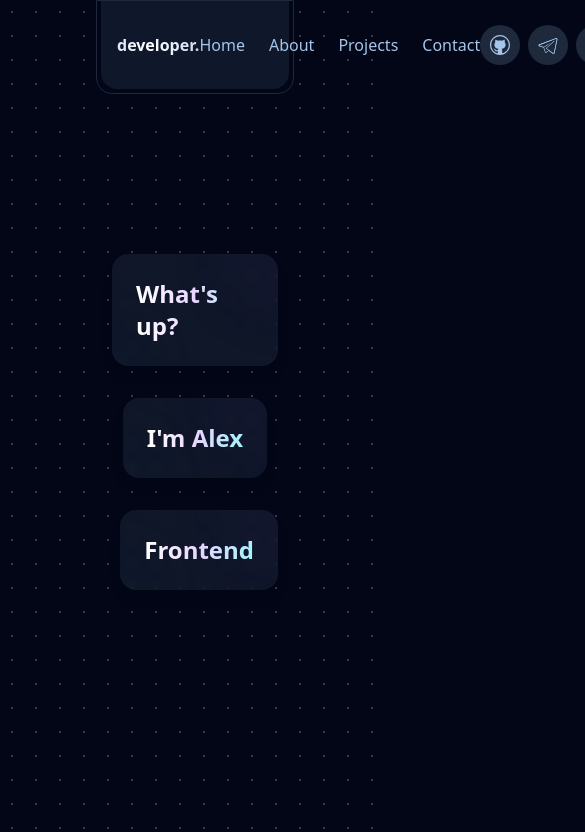
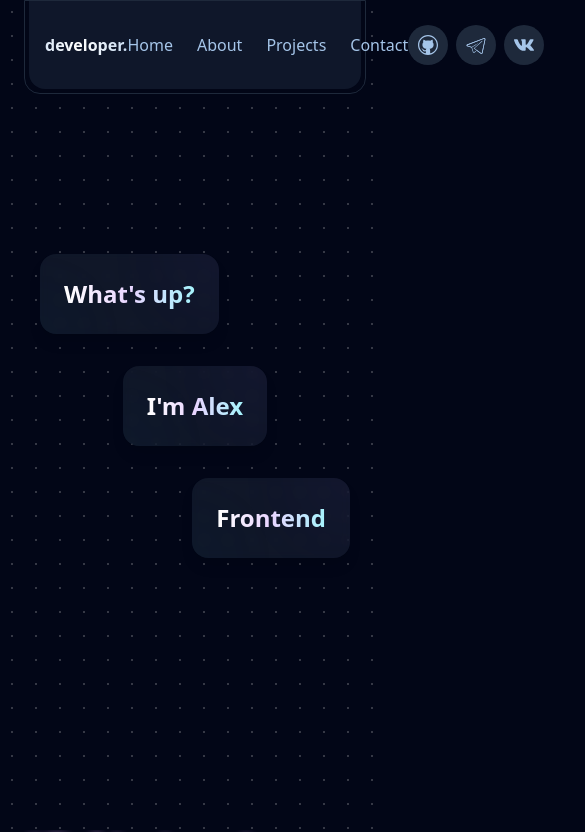
Before and after one commit to hellpes666/hellpes_site, a Next.js app in the folder site/: page / in a window 390 px wide. Shown: the top 832 px of the page, 585 px wide, since content can reach past the window. Built offline with nearby package versions, Linux system fonts and the light colour scheme.

Commit message:
add preview page

```diff
--- a/site/src/app/globals.css
+++ b/site/src/app/globals.css
@@ -222,3 +222,65 @@ html > * {
     display: none;
   }
 }
+
+
+::-webkit-scrollbar {
+  width: 10px;
+}
+
+::-webkit-scrollbar-track {
+  background: #1a1a1a;
+}
+
+::-webkit-scrollbar-thumb {
+  background: #333;
+  border-radius: 5px;
+}
+
+::-webkit-scrollbar-thumb:hover {
+  background: #444;
+}
+
+/* Firefox */
+* {
+  scrollbar-width: thin;
+  scrollbar-color: #333 #1a1a1a;
+}
+
+/* MS Edge и IE */
+*::-ms-scrollbar {
+  width: 10px;
+}
+
+*::-ms-scrollbar-track {
+  background: #1a1a1a;
+}
+
+*::-ms-scrollbar-thumb {
+  background: #333;
+  border-radius: 5px;
+}
+
+/* Общая поддержка */
+@supports (scrollbar-color: #333 #1a1a1a) {
+  * {
+    scrollbar-color: #333 #1a1a1a;
+    scrollbar-width: thin;
+  }
+}
+
+html {
+  scroll-behavior: smooth;
+}
+
+/* Для Safari и мобильных устройств */
+@media screen and (prefers-reduced-motion: reduce) {
+  html {
+    scroll-behavior: auto;
+  }
+}
+
+/* Существующие стили скроллбара */
+::-webkit-scrollbar {
+  width: 10px;
+}
--- a/site/src/app/page.tsx
+++ b/site/src/app/page.tsx
@@ -1,4 +1,5 @@
-import { memo } from "react";
+"use client"
+import { memo, useEffect, useState } from "react";
 import Image from "next/image";
 import { NAVIGATION_ITEMS, SOCIAL_LINKS } from "@/shared/constants/routes";
 import { OTHER_STACK, TECH_STACK } from "@/shared/constants/stack";
@@ -8,12 +9,47 @@ import RunningLine from "@/widgets/RunningLine/RunningLine";
 import { HeroCard } from "@/widgets/HeroCard/HeroCard";
 import { ProjectsShowcase } from "@/widgets/ProjectsShowCase/ProjectsShowcase";
 import QuoteSection from "@/widgets/QuoteSection/QuoteSection";
+import { motion } from "framer-motion";
 
 const COMMON_STYLES = {
   card: "rounded-2xl bg-slate-800 p-4 w-fit animate-fade-in",
   socialLink:
     "bg-slate-800 rounded-full w-10 h-10 hover:bg-slate-700 hover:scale-110 transition-all duration-300 flex items-center justify-center",
-  navLink: "text-[#A5C5E9] transition-all duration-300 hover:scale-110",
+  navLink: `
+    relative
+    text-[#A5C5E9]
+    transition-all
+    duration-300
+    py-2
+    hover:text-white
+    before:content-['']
+    before:absolute
+    before:bottom-0
+    before:left-0
+    before:w-0
+    before:h-[2px]
+    before:bg-gradient-to-r
+    before:from-monokai-purple
+    before:to-monokai-fg
+    before:transition-all
+    before:duration-300
+    hover:before:w-full
+    after:content-['']
+    after:absolute
+    after:top-0
+    after:right-0
+    after:w-0
+    after:h-[2px]
+    after:bg-gradient-to-l
+    after:from-monokai-purple
+    after:to-monokai-fg
+    after:transition-all
+    after:duration-300
+    hover:after:w-full
+    hover:translate-y-[-2px]
+    hover:shadow-lg
+    hover:shadow-monokai-purple/20
+  `,
 };
 
 const ContactForm = memo(() => (
@@ -28,13 +64,20 @@ ContactForm.displayName = "ContactForm";
 const NavigationLinks = memo(() => (
   <div className="flex items-center gap-6">
     {NAVIGATION_ITEMS.map(item => (
-      <a
+      <motion.a
         key={item}
         href={`#${item.toLowerCase()}`}
         className={COMMON_STYLES.navLink}
+        whileHover={{ scale: 1.05 }}
+        whileTap={{ scale: 0.95 }}
+        transition={{
+          type: "spring",
+          stiffness: 400,
+          damping: 17
+        }}
       >
         {item}
-      </a>
+      </motion.a>
     ))}
   </div>
 ));
@@ -260,23 +303,66 @@ const Footer = memo(() => (
           © {new Date().getFullYear()} Alex. All rights reserved.
         </p>
       </div>
-      ``{" "}
+      {" "}
     </div>
   </footer>
 ));
 Footer.displayName = "Footer";
 
+const LoadingScreen = memo(() => (
+  <div className="fixed inset-0 bg-black z-[100] flex items-center justify-center transition-opacity duration-1000"
+    id="loading-screen">
+    <h1 className="text-4xl md:text-6xl font-bold text-transparent animate-pulse
+      [text-shadow:0_0_10px_#fff,0_0_20px_#fff,0_0_30px_#fff] select-none text-center">
+      a developer <br /> who is alone <br /> is the best developer
+    </h1>
+  </div>
+));
+LoadingScreen.displayName = "LoadingScreen";
+
+
 export default function Home() {
+  const [isLoading, setIsLoading] = useState(true);
+
+  useEffect(() => {
+    // Блокируем скролл при загрузке
+    document.body.style.overflow = 'hidden';
+
+    const timer = setTimeout(() => {
+      const loadingScreen = document.getElementById('loading-screen');
+      if (loadingScreen) {
+        loadingScreen.style.opacity = '0';
+      }
+
+      setTimeout(() => {
+        setIsLoading(false);
+        // Разблокируем скролл после загрузки
+        document.body.style.overflow = 'unset';
+      }, 1000);
+    }, 2000);
+
+    return () => {
+      clearTimeout(timer);
+      document.body.style.overflow = 'unset';
+    };
+  }, []);
+
   return (
-    <div className="min-h-screen relative before:absolute before:inset-0 before:-z-10 before:bg-[radial-gradient(circle,_#ffffff33_1px,_transparent_1px)] before:bg-[length:24px_24px]">
-      <div className="mx-24">
+    <>
+      {isLoading && <LoadingScreen />}
+      <div className="min-h-screen relative">
+        <div className={`absolute inset-0 -z-10
+          bg-[radial-gradient(circle,_#ffffff33_1px,_transparent_1px)]
+          bg-[length:24px_24px] ${isLoading ? "overflow-hidden" : ""}`} />
+
+        <div className="container mx-auto px-6">
           <Header />
           <main className="mt-16 min-h-[calc(100vh-8rem)] flex flex-col justify-between items-stretch">
             <HeroSection />
             <QuoteSection />
             <TechStack />
             <ProjectsShowcase />
-          <div className="flex gap-8 px-4 md:px-0 mt-24">
+            <div className="flex gap-8 mt-24">
               <CodeBlock />
               <AboutSection />
             </div>
@@ -284,5 +370,6 @@ export default function Home() {
         </div>
         <Footer />
       </div>
+    </>
   );
 }
--- a/site/src/widgets/AboutSection/AboutSection.tsx
+++ b/site/src/widgets/AboutSection/AboutSection.tsx
@@ -1,5 +1,5 @@
 "use client";
-import { useState } from "react";
+import { useEffect, useState } from "react";
 import { motion, AnimatePresence } from "framer-motion";
 
 //TODO Разобраться с отправкой писем и SMTP йоу
@@ -48,7 +48,7 @@ const ContactForm = () => {
   };
 
   return (
-    <motion.form onSubmit={handleSubmit} className="flex flex-col gap-4 w-full">
+    <motion.form onSubmit={handleSubmit} className="flex flex-col gap-4 w-full ">
       <motion.input
         initial={{ opacity: 0, x: -20 }}
         animate={{ opacity: 1, x: 0 }}
@@ -122,6 +122,18 @@ const ContactForm = () => {
 const AboutSection = () => {
   const [isOpen, setIsOpen] = useState(false);
 
+  useEffect(() => {
+    if (isOpen) {
+      document.body.style.overflow = 'hidden';
+    } else {
+      document.body.style.overflow = 'unset';
+    }
+
+    return () => {
+      document.body.style.overflow = 'unset';
+    };
+  }, [isOpen]);
+
   return (
     <>
       <div className="w-1/3 flex flex-col gap-6 p-8 bg-monokai-bg/50 backdrop-blur-sm rounded-2xl">
@@ -151,14 +163,14 @@ const AboutSection = () => {
               animate={{ opacity: 1 }}
               exit={{ opacity: 0 }}
               onClick={() => setIsOpen(false)}
-              className="fixed inset-0 bg-black/50 backdrop-blur-sm z-50 flex items-center justify-center"
+              className="fixed inset-0 bg-black/50 backdrop-blur-sm z-50 flex items-center justify-center "
             >
               <motion.div
                 initial={{ opacity: 0, scale: 0.8 }}
                 animate={{ opacity: 1, scale: 1 }}
                 exit={{ opacity: 0, scale: 0.8 }}
                 onClick={e => e.stopPropagation()}
-                className="w-full max-w-md mx-auto p-8 bg-monokai-bg rounded-2xl shadow-xl"
+                className="w-full max-w-md mx-auto p-8 bg-monokai-bg rounded-2xl shadow-xl "
               >
                 <div className="flex justify-between items-center mb-6">
                   <h3 className="text-2xl font-bold bg-gradient-to-r from-monokai-fg to-monokai-purple bg-clip-text text-transparent">
--- a/site/src/widgets/ProjectsShowCase/ProjectsShowcase.tsx
+++ b/site/src/widgets/ProjectsShowCase/ProjectsShowcase.tsx
@@ -7,7 +7,7 @@ export const ProjectsShowcase = memo(() => (
     <motion.div
         initial={{ opacity: 0 }}
         animate={{ opacity: 1 }}
-        className="mt-10 w-full grid grid-cols-1 md:grid-cols-2 lg:grid-cols-3 gap-6 p-8 rounded-2xl bg-slate-800/30 backdrop-blur-sm"
+        className="my-24 w-full grid grid-cols-1 md:grid-cols-2 lg:grid-cols-3 gap-6 p-8 rounded-2xl bg-slate-800/30 backdrop-blur-sm"
     >
         <h3 className="col-span-full text-2xl font-bold bg-gradient-to-r from-monokai-fg to-monokai-purple bg-clip-text text-transparent mb-4">
             Немножко проектов
--- a/site/tailwind.config.ts
+++ b/site/tailwind.config.ts
@@ -23,6 +23,7 @@ export default {
         scroll: "scroll 20s linear infinite",
         "scroll-reverse": "scroll-reverse 20s linear infinite",
         "type-line": "type-line 0.5s ease-out forwards",
+        "fade-in": "fadeIn 1s ease-in forwards",
       },
       keyframes: {
         shimmer: {
@@ -47,6 +48,10 @@ export default {
           "0%, 100%": { borderColor: "#d796f2" },
           "50%": { borderColor: "transparent" },
         },
+        fadeIn: {
+          from: { opacity: "0" },
+          to: { opacity: "1" },
+        },
       },
     },
   },
```
Lines whose indentation alone changed are shown as unchanged.
